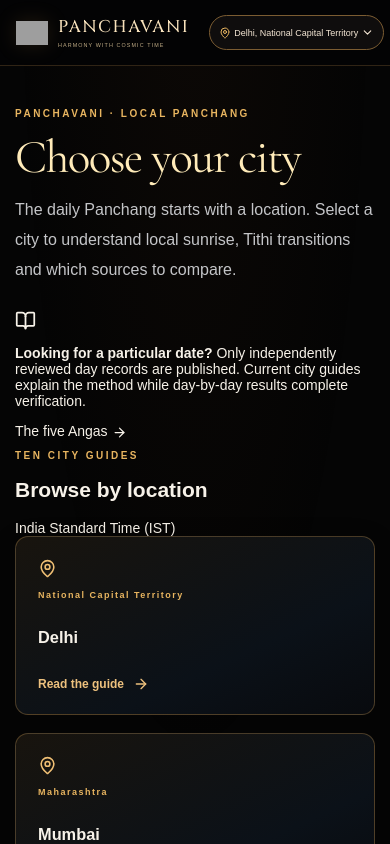
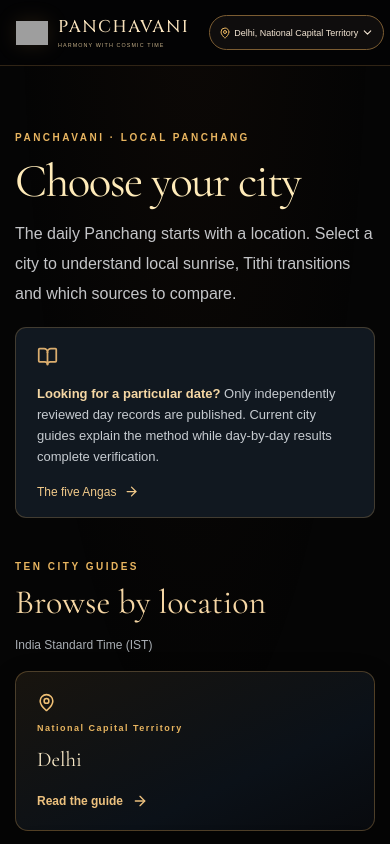
Before and after one commit to SviatF/panchavani, a Next.js app: page /panchang in a window 390 px wide. Shown: the top 844 px of the page. Built offline with nearby package versions, Linux system fonts and the light colour scheme; grey boxes are pictures that could not be loaded.

Commit message:
style: compact responsive city picker, clear availability notice and readable card typography

```diff
--- a/app/globals.css
+++ b/app/globals.css
@@ -448,3 +448,36 @@
 .muhurat-details .verified-explain .editorial-details p{
  font-size:13px;line-height:1.84;color:#c8c9ca;margin:13px 0 0
 }
+
+/* Ten-city Panchang directory: a concise location picker, not a grid of giant empty panels. */
+.editorial-directory{padding-top:56px}
+.editorial-directory .verified-intro{margin-bottom:19px}
+.editorial-directory-help{display:flex;align-items:center;gap:17px;padding:18px 21px;
+ border-radius:11px;border:1px solid rgba(203,161,96,.26);background:#111820;
+ margin-bottom:33px}
+.editorial-directory-help>svg{color:#dbad6e;flex:0 0 auto}
+.editorial-directory-help p{font-size:13px;line-height:1.6;color:#c6cbd0;max-width:720px;margin:0}
+.editorial-directory-help strong{color:#f5d7a4}
+.editorial-directory-help a{display:flex;align-items:center;gap:8px;white-space:nowrap;
+ margin-left:auto;font-size:12px;color:#f1c989}
+.editorial-directory-heading{display:flex;align-items:end;justify-content:space-between;gap:15px;margin-bottom:19px}
+.editorial-directory-heading h2{font:normal 34px var(--font-serif);color:#f5d6a4;margin:6px 0 0}
+.editorial-directory-heading>span{font-size:12px;color:#a9aeb4}
+.editorial-directory-grid{grid-template-columns:repeat(5,minmax(0,1fr));gap:13px}
+.editorial-directory-grid .verified-city-card{min-height:160px;padding:21px;gap:10px}
+.editorial-directory-grid .verified-city-card h3{font:normal clamp(21px,1.9vw,29px)/1.15 var(--font-serif);
+ color:#f9e9c8;margin:2px 0 11px;overflow-wrap:break-word}
+.editorial-directory-grid .section-eyebrow{font-size:9px;line-height:1.5}
+.editorial-directory-grid .verified-link{margin-top:auto}
+.editorial-directory .verified-method{margin-top:27px}
+@media(max-width:1150px){.editorial-directory-grid{grid-template-columns:repeat(3,minmax(0,1fr))}}
+@media(max-width:760px){
+ .editorial-directory-help{align-items:start;flex-wrap:wrap}
+ .editorial-directory-help a{width:100%;margin:0}
+ .editorial-directory-grid{grid-template-columns:repeat(2,minmax(0,1fr))}
+}
+@media(max-width:480px){
+ .editorial-directory-grid{grid-template-columns:1fr}
+ .editorial-directory-grid .verified-city-card{min-height:126px}
+ .editorial-directory-heading{align-items:start;flex-direction:column}
+}
```
